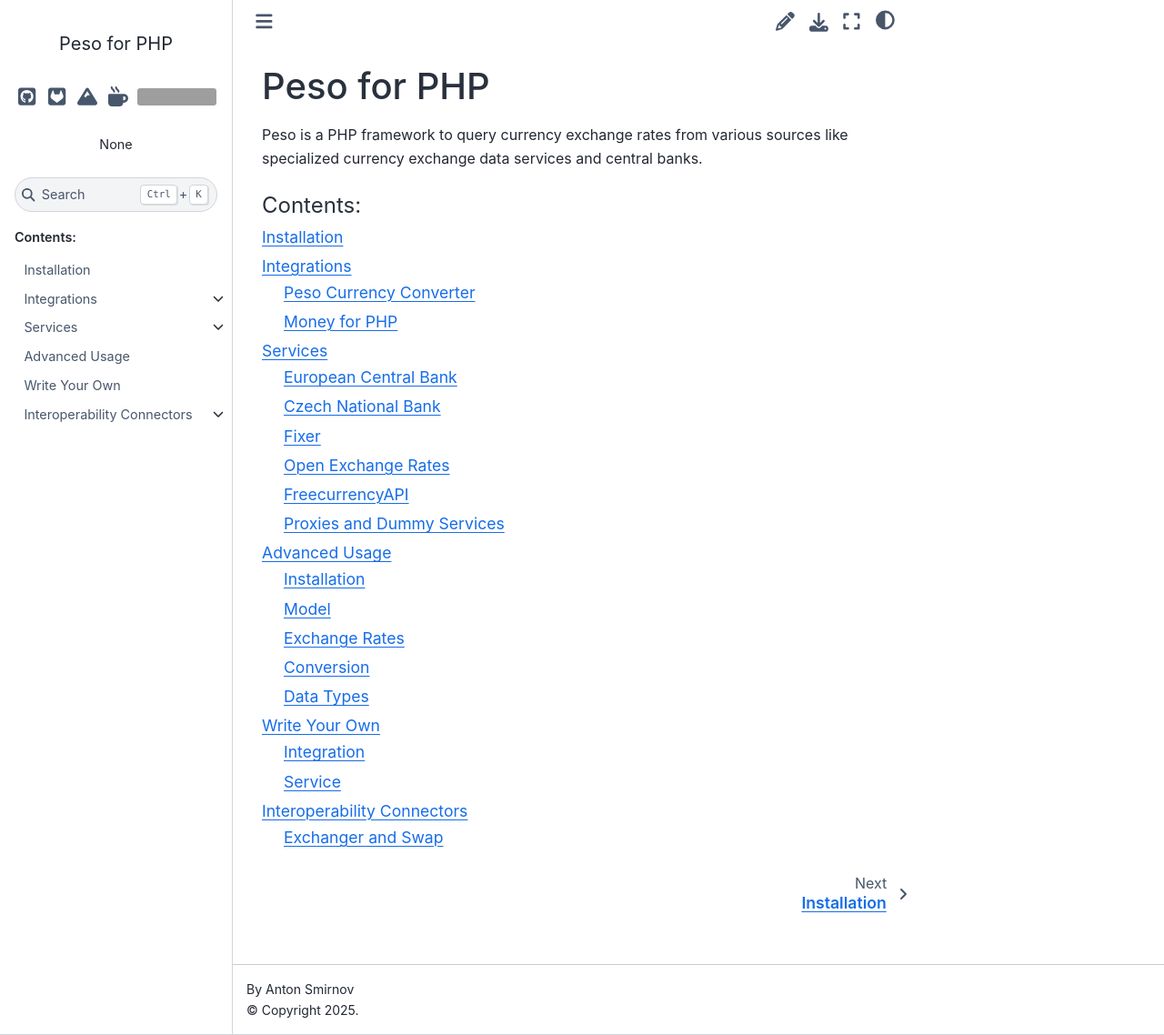
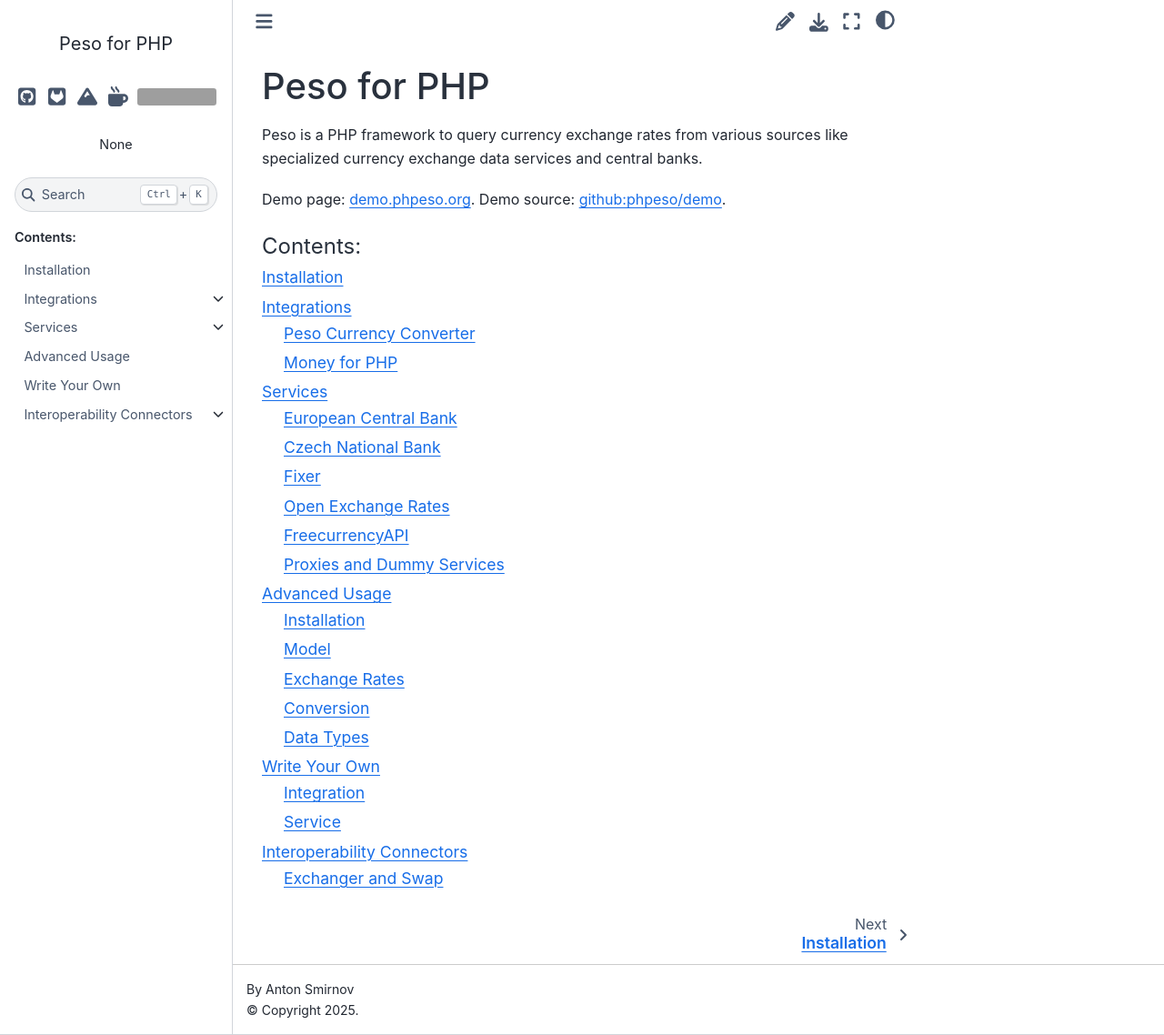
Before and after one commit to phpeso/doc, a Sphinx documentation site: the page built from source/index.rst, in a window 1280 px wide and 1138 px high. Shown: the whole window at 91% size. Built offline with Sphinx 7.4.7 and the Sphinx Book theme 1.1.4, drawn with Linux system fonts in a browser that asks for light colours; grey boxes are pictures that could not be loaded.

Commit message:
Demo link

```diff
--- a/source/index.rst
+++ b/source/index.rst
@@ -3,6 +3,9 @@
 
 Peso is a PHP framework to query currency exchange rates from various sources
 like specialized currency exchange data services and central banks.
+
+Demo page: `demo.phpeso.org <https://demo.phpeso.org>`__.
+Demo source: `github:phpeso/demo <https://github.com/phpeso/demo>`__.
 
 .. toctree::
    :maxdepth: 2
```
